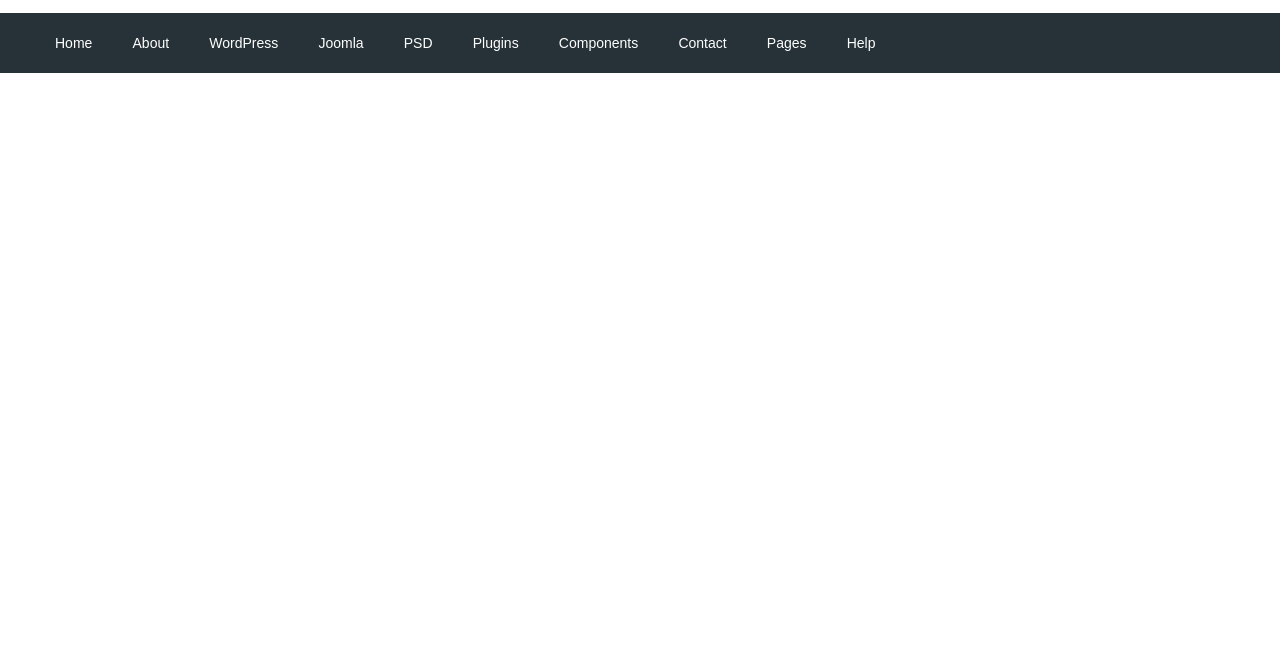
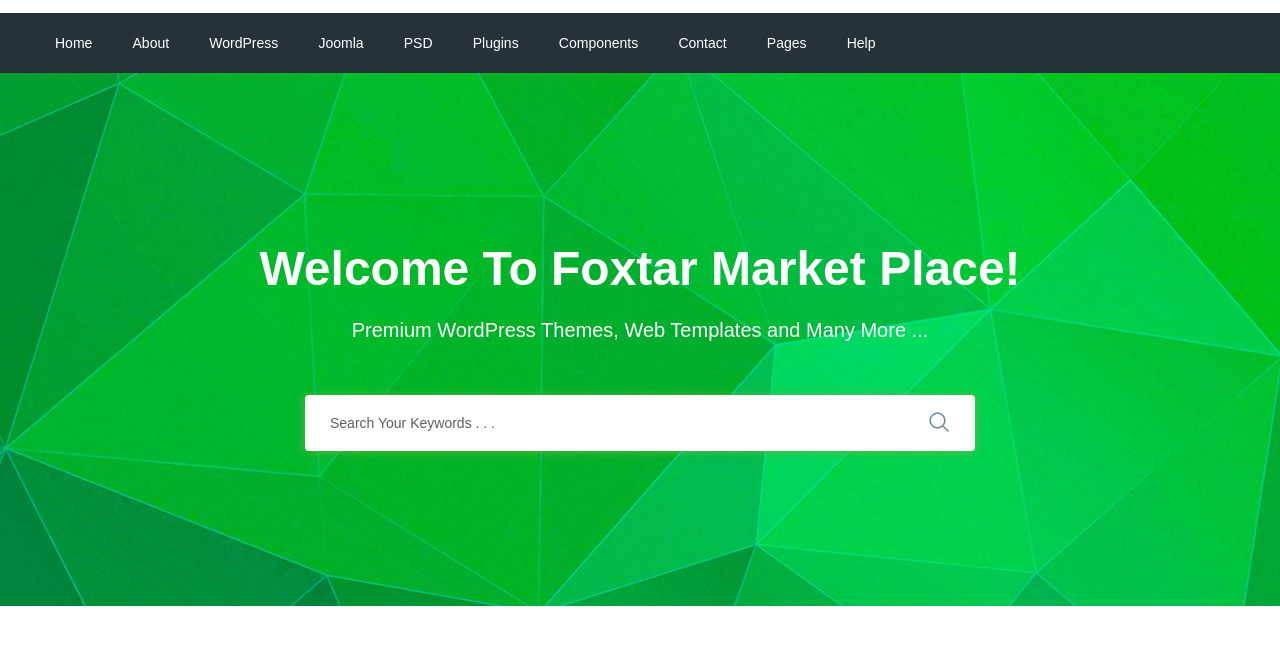
Before and after one commit to Artem0704/moderno, a website: page app/index.html in a window 1280 px wide. Shown: the part 77-722 px from the top of the page. Drawn offline with nearby package versions, Linux system fonts and the light colour scheme; files that its build step writes are made by us from their sources.

Commit message:
added search section

```diff
--- a/app/index.html
+++ b/app/index.html
@@ -96,9 +96,28 @@
         </nav>
     </div>
 </div>
+    </header>
 
-
-    </header>
+<section class="search" style="background-image: url(images/search-bg.jpg);">
+    <div class="container">
+        <div class="search__inner">
+            <div class="search__inner-title">
+                Welcome To Foxtar Market Place!
+            </div>
+            <div class="search__inner-text">
+                Premium WordPress Themes, Web Templates and Many More ...
+            </div>
+            <div class="search__inner-form">
+                <form>
+                    <input type="text" placeholder="Search Your Keywords . . ." required>
+                    <button type="submit">
+                        <img src="images/icons/search.png" alt="">
+                    </button>
+                </form>
+            </div>
+        </div>
+    </div>
+</section>
 
 <script src="https://ajax.googleapis.com/ajax/libs/jquery/3.6.0/jquery.min.js"></script>
 <script src="js/libs.min.js"></script>
--- a/app/scss/style.scss
+++ b/app/scss/style.scss
@@ -59,3 +59,58 @@
         font-size: 14px;
     }
 }
+
+
+.search{
+    background-repeat: no-repeat;
+    background-size: cover;
+    background-position: center;
+    min-height: 533px;
+}
+
+.search__inner{
+    padding: 160px 0px 100px;
+    color: #fff;
+    text-align: center;
+    &-title{
+        margin-bottom: 10px;
+        font-size: 48px;
+        font-weight: 700;
+        line-height: 72px;
+    }
+    &-text{
+        margin-bottom: 50px;
+        font-size: 20px;
+        font-weight: 500;
+        line-height: 30px;
+    }
+    &-form{
+        max-width: 670px;
+        margin: 0 auto;
+        position: relative;
+        input{
+            display: block;
+            width: 100%;
+            box-shadow: 0px 1px 10px 0px rgba(124, 178, 64, 0.75);
+            border-radius: 4px;
+            height: 56px;
+            border: none;
+            font-size: 14px;
+            font-weight: 500;
+            outline: none;
+            padding-left: 25px;
+            padding-right: 60px;
+            &::placeholder{
+                color: #5e5e5e;
+                font-weight: 500;
+            }
+        }
+        button{
+            position: absolute;
+            border: none;
+            background-color: transparent;
+            right: 20px;
+            top: 16px;
+        }
+    }
+}
```
Also changed, not shown: app/images/icons/search.png (added), app/images/icons/search.svg (added), app/images/search-bg.jpg (added).
